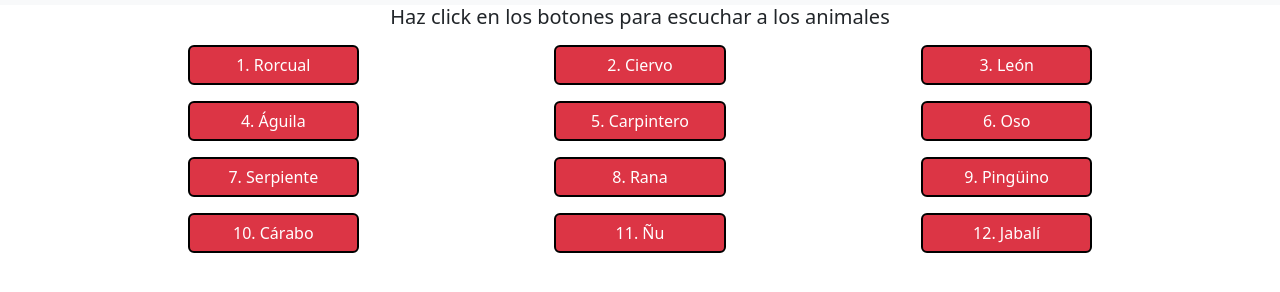
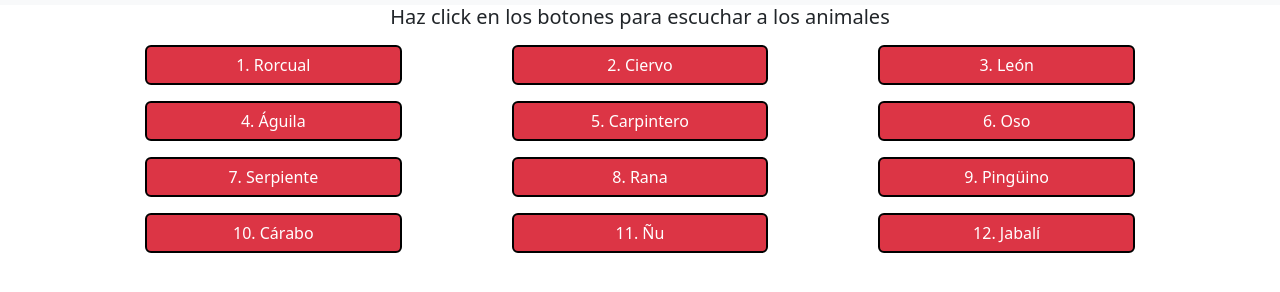
Before and after one commit to turismoyebenes/Sonidos, a plain HTML site: page index.html in a window 1280 px wide. Shown: the part 74-366 px from the top of the page. Drawn offline with nearby package versions, Linux system fonts and the light colour scheme.

Commit message:
Add files via upload

```diff
--- a/index.html
+++ b/index.html
@@ -37,52 +37,62 @@
         <div class="container align-items-center">
             <h5 class=" text-center mb-3"> Haz click en los botones para escuchar a los animales</h5>
             <div class="row m-2 justify-content-between align-items-center text-center">
-                <div class="col-4 mb-3">
-                    <button type="button" class="btn btn-danger border-2 border-black w-50"
+                <div class="col-4 mb-3 includes">
+                    <button type="button" class="btn btn-danger border-2 border-black w-75"
                         onclick="playSound('Ballena')">1. Rorcual</button>
                 </div>
                 <div class="col-4 mb-3">
-                    <button type="button" class="btn btn-danger border-2 border-black w-50"
+                    <button type="button" class="btn btn-danger border-2 border-black w-75"
                         onclick="playSound('Ciervo')">2. Ciervo</button>
                 </div>
                 <div class="col-4 mb-3">
-                    <button type="button" class="btn btn-danger border-2 border-black w-50"
+                    <button type="button" class="btn btn-danger border-2 border-black w-75
+                    "
                         onclick="playSound('Leon')">3. León</button>
                 </div>
                 <div class="col-4 mb-3">
-                    <button type="button" class="btn btn-danger border-2 border-black w-50"
+                    <button type="button" class="btn btn-danger border-2 border-black w-75
+                    "
                         onclick="playSound('Aguila')">4. Águila</button>
                 </div>
                 <div class="col-4 mb-3">
-                    <button type="button" class="btn btn-danger border-2 border-black w-50"
+                    <button type="button" class="btn btn-danger border-2 border-black w-75
+                    "
                         onclick="playSound('Carpintero')">5. Carpintero</button>
                 </div>
                 <div class="col-4 mb-3">
-                    <button type="button" class="btn btn-danger border-2 border-black w-50"
+                    <button type="button" class="btn btn-danger border-2 border-black w-75
+                    "
                         onclick="playSound('Oso')">6. Oso</button>
                 </div>
                 <div class="col-4 mb-3">
-                    <button type="button" class="btn btn-danger border-2 border-black w-50"
+                    <button type="button" class="btn btn-danger border-2 border-black w-75
+                    "
                         onclick="playSound('Serpiente')">7. Serpiente</button>
                 </div>
                 <div class="col-4 mb-3">
-                    <button type="button" class="btn btn-danger border-2 border-black w-50"
+                    <button type="button" class="btn btn-danger border-2 border-black w-75
+                    "
                         onclick="playSound('Rana')">8. Rana</button>
                 </div>
                 <div class="col-4 mb-3">
-                    <button type="button" class="btn btn-danger border-2 border-black w-50"
+                    <button type="button" class="btn btn-danger border-2 border-black w-75
+                    "
                         onclick="playSound('Pinguino')">9. Pingüino</button>
                 </div>
                 <div class="col-4 mb-3">
-                    <button type="button" class="btn btn-danger border-2 border-black w-50"
+                    <button type="button" class="btn btn-danger border-2 border-black w-75
+                    "
                         onclick="playSound('Carabo')">10. Cárabo</button>
                 </div>
                 <div class="col-4 mb-3">
-                    <button type="button" class="btn btn-danger border-2 border-black w-50"
+                    <button type="button" class="btn btn-danger border-2 border-black w-75
+                    "
                         onclick="playSound('Nu')">11. Ñu</button>
                 </div>
                 <div class="col-4 mb-3">
-                    <button type="button" class="btn btn-danger border-2 border-black w-50"
+                    <button type="button" class="btn btn-danger border-2 border-black w-75
+                    "
                         onclick="playSound('Jabali')">12. Jabalí</button>
                 </div>
             </div>
```
